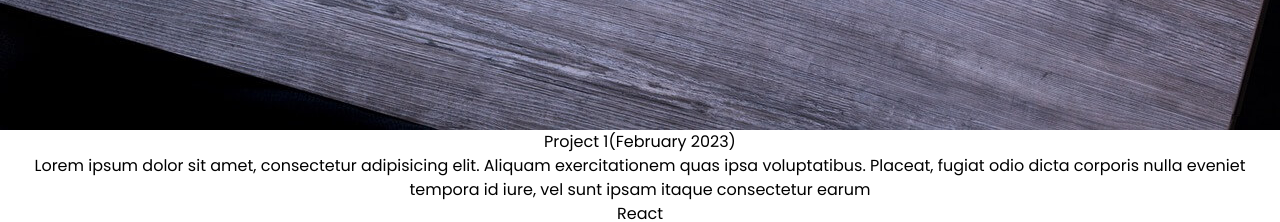
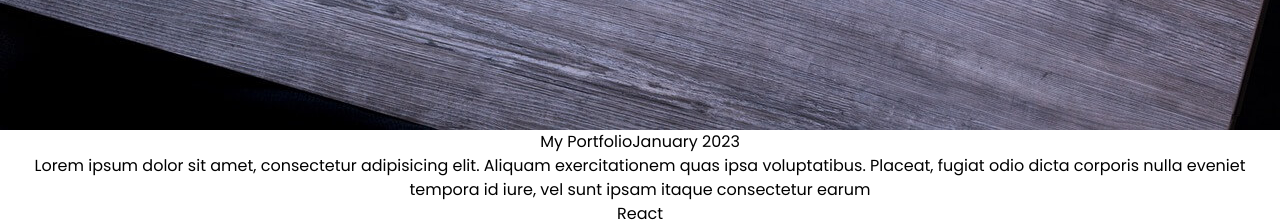
Before and after one commit to itsmecedy/Portfolio, a React (Vite) app: page / in a window 1280 px wide. Shown: the part 3340-3562 px from the top of the page. Built offline with nearby package versions, Linux system fonts and the light colour scheme.

Commit message:
fix something

```diff
--- a/src/components/Projects.jsx
+++ b/src/components/Projects.jsx
@@ -1,5 +1,6 @@
 import React from "react";
 import aboutImg from "/assets/aboutimg.jpg";
+// import portfolio from "/assets/portfolio.png";
 import { FiGithub } from "react-icons/fi";
 import { FaExternalLinkAlt } from "react-icons/fa";
 
@@ -7,11 +8,11 @@ export default function Projects() {
   const projects = [
     {
       id: 1,
-      name: "Project 1",
-      date: "February 2023",
+      name: "My Portfolio",
+      date: "January 2023",
       image: { aboutImg },
-      code: "https://github.com/",
-      link: "https://www.facebook.com/",
+      code: "https://github.com/itsmecedy/Portfolio",
+      link: "https://mancio-portfolio.netlify.app/",
       description:
         " Lorem ipsum dolor sit amet, consectetur adipisicing elit. Aliquam exercitationem quas ipsa voluptatibus. Placeat, fugiat odio dicta corporis nulla eveniet tempora id iure, vel sunt ipsam itaque consectetur earum",
       techStack: ["React", "CSS", "Tailwind"],
@@ -61,7 +62,7 @@ export default function Projects() {
             <div className="flex-1 flex max-w-xl flex-col justify-center">
               <div className=" text-xl font-semibold mt-5 px-2">
                 {project.name}
-                <span className=" text-gray-600 pl-2">(February 2023)</span>
+                <span className=" text-gray-600 pl-2">{project.date}</span>
               </div>
               <p className="xl:mx-28 mt-3 text-gray-500">
                 {project.description}
```
Also changed, not shown: public/assets/portfolio.png (added).
